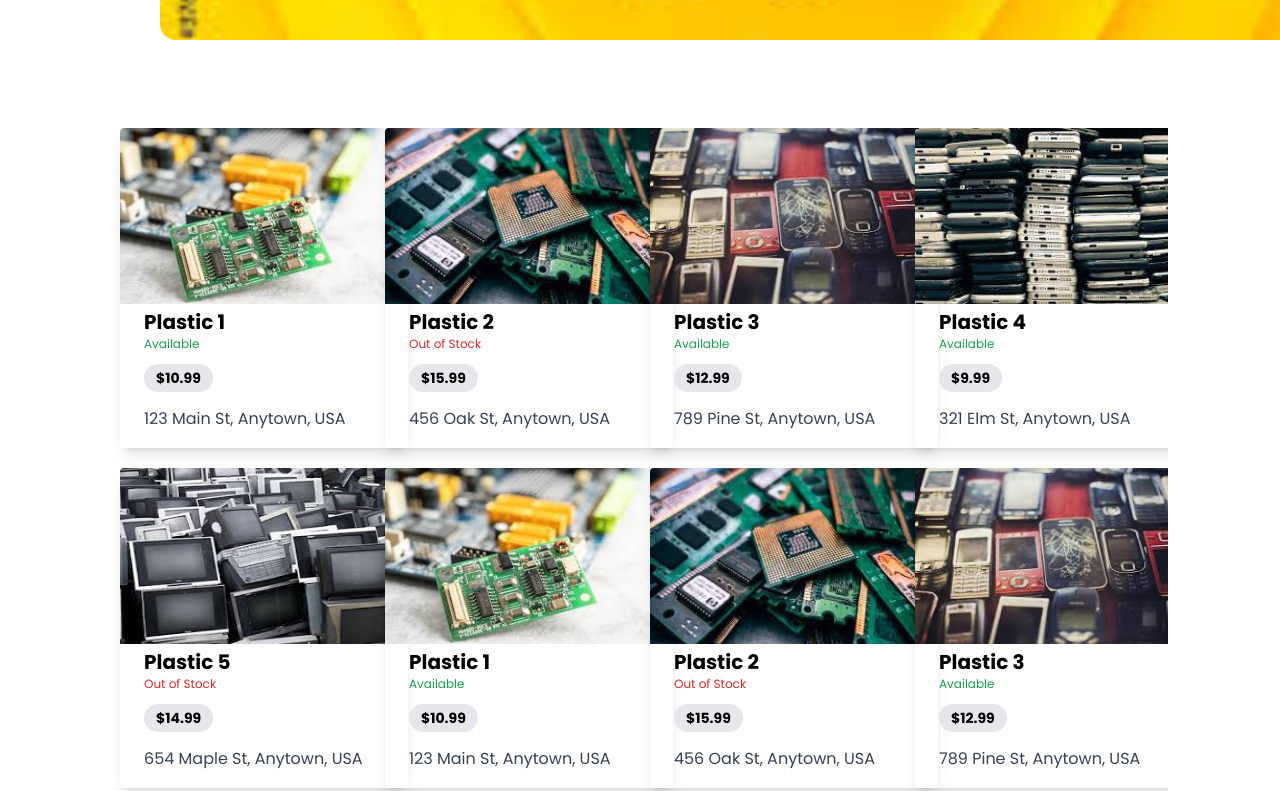
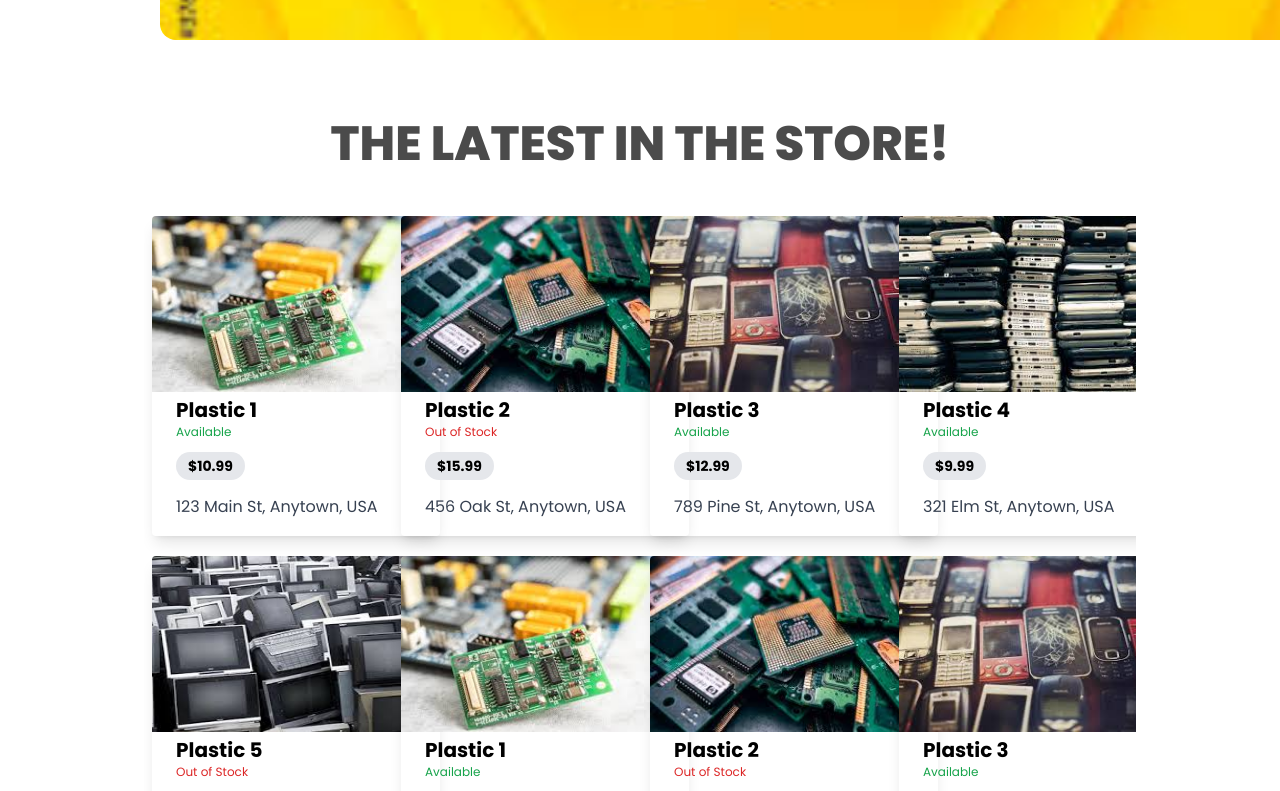
Before and after one commit to ElzaAnnThomas/EP-HUB-Frontend, a React (Vite) app: page / in a window 1280 px wide. Shown: the part 2380-3171 px from the top of the page. Built offline with nearby package versions, Linux system fonts and the light colour scheme.

Commit message:
text added above the cards

```diff
--- a/src/Components/ItemCards.jsx
+++ b/src/Components/ItemCards.jsx
@@ -129,7 +129,9 @@ const items = [
 
 const ItemCards = () => {
   return (
-    <div className="grid grid-cols-4 gap-1 mt-20 mx-28">
+    <div className='flex flex-col justify-center items-center mt-20'>
+        <p className='text-5xl font-extrabold overflow-hidden opacity-70'>THE LATEST IN THE STORE!</p>
+        <div className="grid grid-cols-4 gap-1 mx-36 mt-10">
       {items.map((item) => (
         <div key={item.id} className="h-80 w-72 max-w-xs rounded overflow-hidden shadow-lg m-2">
           <img className="w-full h-44" src={item.image} alt={item.name} />
@@ -150,6 +152,7 @@ const ItemCards = () => {
         </div>
       ))}
     </div>
+    </div>
   );
 };
 
```
